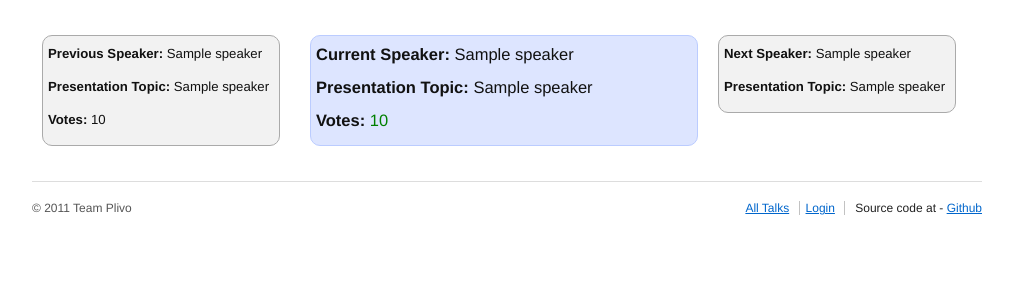
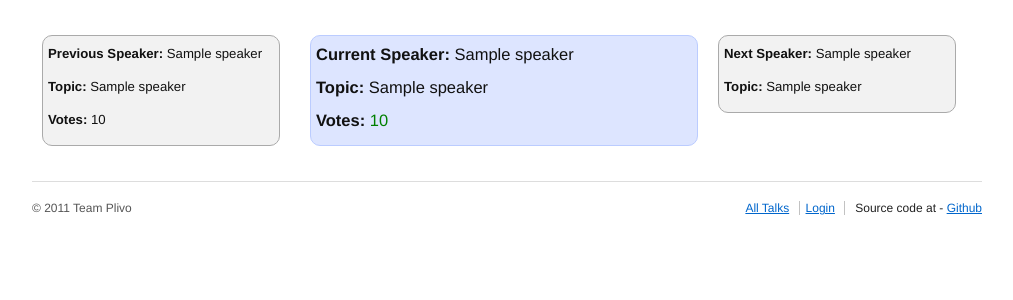
Before and after one commit to bevenky/ClueCon, a Django app: template cluecon/templates/cluecon_ui/index.html in a window 1280 px wide. Shown: the part 105-405 px from the top of the page, without its empty margins (133-1146 px from the left). Run offline with Django 3.2, Linux system fonts and the light colour scheme; the template is opened without the code that fills it: values that come from a table or form of the project are taken from there, others are empty; tables that the repository leaves empty hold one stand-in row (values such as "Sample post"); parts of the project's set-up code (start-up, migrations or seed data) failed here and were passed over.

Commit message:
some more ui candy

```diff
--- a/cluecon/templates/cluecon_ui/index.html
+++ b/cluecon/templates/cluecon_ui/index.html
@@ -24,19 +24,19 @@ $(document).ready(function(){
     <div class="span-24 last">
         <div id="LDetails" class="span-8">
                 <h4><b>Previous Speaker:</b> {{ previous_speaker.name }}</h4>
-                <h4><b>Presentation Topic:</b> {{ previous_speaker.talk_name }}</h4>
+                <h4><b>Topic:</b> {{ previous_speaker.talk_name }}</h4>
                 <h4><b>Votes:</b> {{ previous_speaker.total_votes }}</h4>
         </div>
 
         <div id="Details" class="span-8">
                 <h3><b>Current Speaker:</b> {{ current_speaker.name }}</h3>
-                <h3><b>Presentation Topic:</b> {{ current_speaker.talk_name }}</h3>
+                <h3><b>Topic:</b> {{ current_speaker.talk_name }}</h3>
                 <h3><b>Votes:</b> <span style="color: green" id="votes">{{ current_speaker.total_votes }}</span></h3>
         </div>
 
         <div id="RDetails" class="span-8">
             <h4><b>Next Speaker: </b>{{ next_speaker.name }}</h4>
-            <h4><b>Presentation Topic:</b> {{ next_speaker.talk_name }}</h4>
+            <h4><b>Topic:</b> {{ next_speaker.talk_name }}</h4>
         </div>
     </div>
 
```
